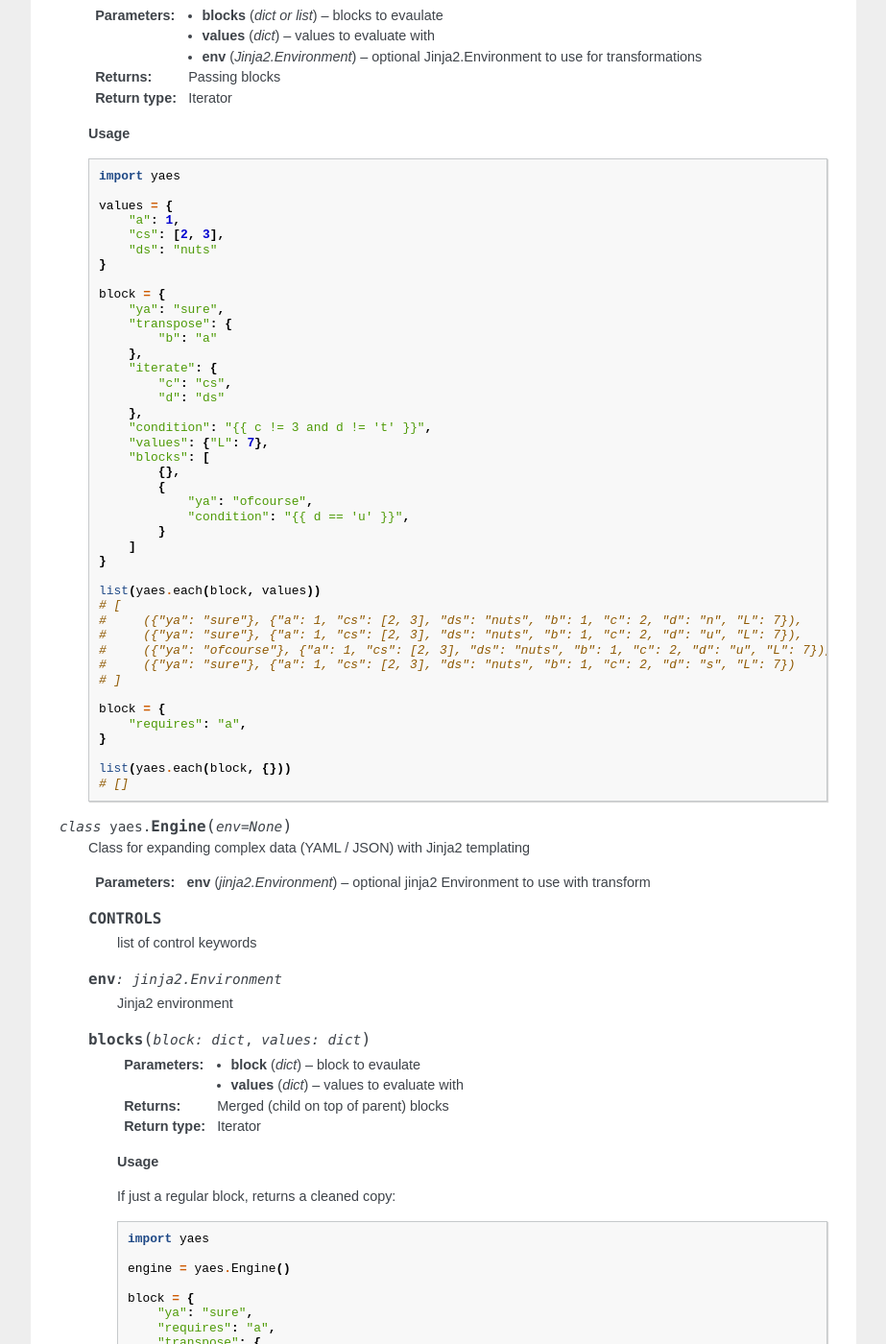
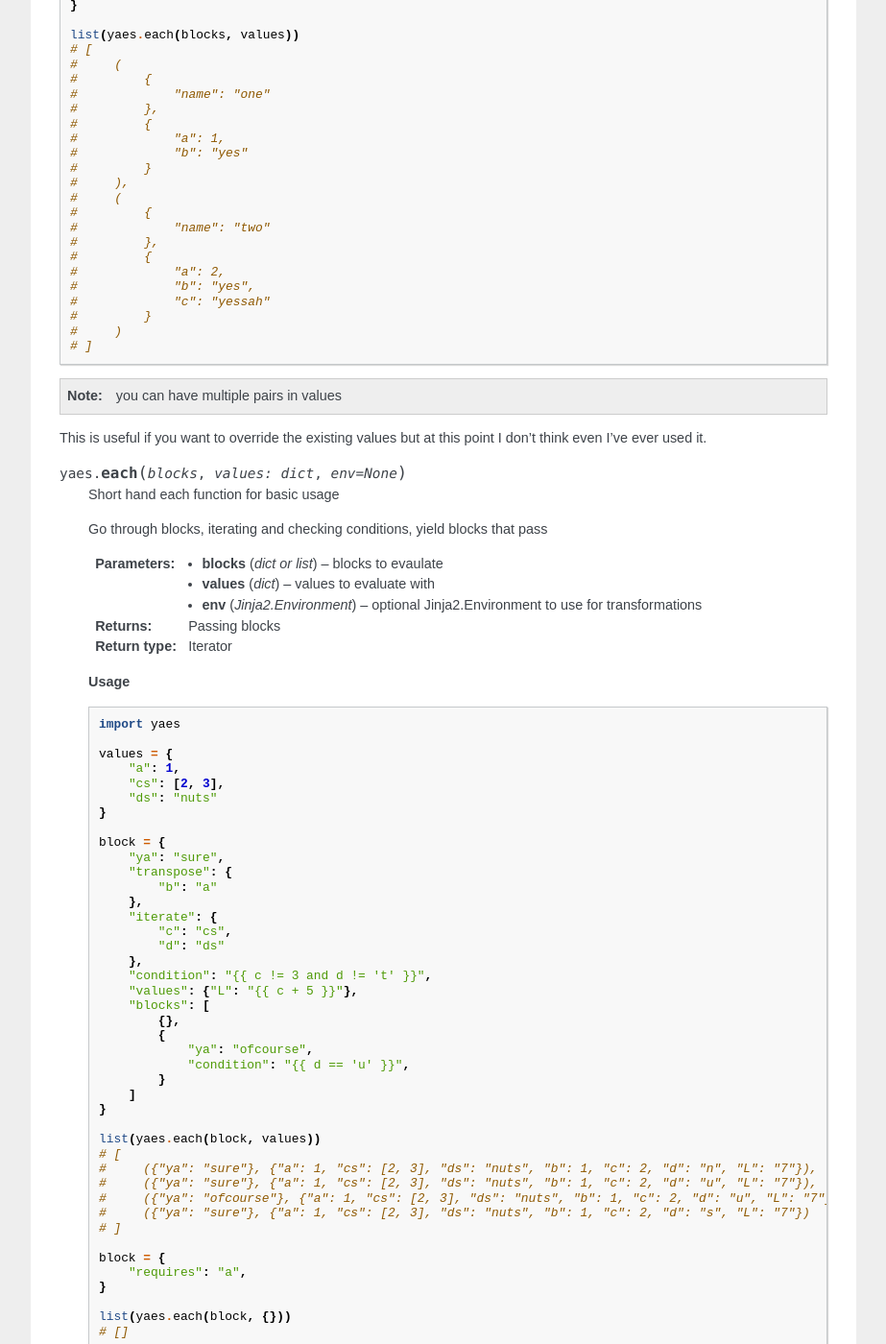
Before and after one commit to gaf3/yaes, a Sphinx documentation site: the page built from docs/source/index.rst, in a window 1280 px wide and 1400 px high, scrolled down 4547 px. Shown: the whole window at 96% size, without its empty margins (198-1121 px from the left). Built offline with Sphinx 7.4.7, drawn with Linux system fonts in a browser that asks for light colours; the version number could not be read and is left out; some of the changed text lies outside the part shown.

Commit message:
Added transform to values in each

```diff
--- a/docs/source/index.rst
+++ b/docs/source/index.rst
@@ -232,8 +232,24 @@
 
     list(yaes.each(blocks, values))
     # [
-    #     ({"name": "one", "base": "value"}, {"a": 1}),
-    #     ({"name": "two", "base": "override"}, {"a": 1})
+    #     (
+    #         {
+    #             "base": "value",
+    #             "name": "one"
+    #         },
+    #         {
+    #             "a": 1
+    #         }
+    #     ),
+    #     (
+    #         {
+    #             "base": "override",
+    #             "name": "two"
+    #         },
+    #         {
+    #             "a": 1
+    #         }
+    #     )
     # ]
 
 .. note::
@@ -254,18 +270,39 @@
         },
         {
             "name": "two",
-            "values": {"a": 2}
+            "values": {
+                "a": 2,
+                "c": "{{ b }}sah"
+            }
         }
     ]
 
     values = {
-        "a": 1
+        "a": 1,
+        "b": "yes"
     }
 
     list(yaes.each(blocks, values))
     # [
-    #     ({"name": "one"}, {"a": 1}),
-    #     ({"name": "two"}, {"a": 2})
+    #     (
+    #         {
+    #             "name": "one"
+    #         },
+    #         {
+    #             "a": 1,
+    #             "b": "yes"
+    #         }
+    #     ),
+    #     (
+    #         {
+    #             "name": "two"
+    #         },
+    #         {
+    #             "a": 2,
+    #             "b": "yes",
+    #             "c": "yessah"
+    #         }
+    #     )
     # ]
 
 .. note::
@@ -312,7 +349,7 @@
                 "d": "ds"
             },
             "condition": "{{ c != 3 and d != 't' }}",
-            "values": {"L": 7},
+            "values": {"L": "{{ c + 5 }}"},
             "blocks": [
                 {},
                 {
@@ -324,10 +361,10 @@
 
         list(yaes.each(block, values))
         # [
-        #     ({"ya": "sure"}, {"a": 1, "cs": [2, 3], "ds": "nuts", "b": 1, "c": 2, "d": "n", "L": 7}),
-        #     ({"ya": "sure"}, {"a": 1, "cs": [2, 3], "ds": "nuts", "b": 1, "c": 2, "d": "u", "L": 7}),
-        #     ({"ya": "ofcourse"}, {"a": 1, "cs": [2, 3], "ds": "nuts", "b": 1, "c": 2, "d": "u", "L": 7}),
-        #     ({"ya": "sure"}, {"a": 1, "cs": [2, 3], "ds": "nuts", "b": 1, "c": 2, "d": "s", "L": 7})
+        #     ({"ya": "sure"}, {"a": 1, "cs": [2, 3], "ds": "nuts", "b": 1, "c": 2, "d": "n", "L": "7"}),
+        #     ({"ya": "sure"}, {"a": 1, "cs": [2, 3], "ds": "nuts", "b": 1, "c": 2, "d": "u", "L": "7"}),
+        #     ({"ya": "ofcourse"}, {"a": 1, "cs": [2, 3], "ds": "nuts", "b": 1, "c": 2, "d": "u", "L": "7"}),
+        #     ({"ya": "sure"}, {"a": 1, "cs": [2, 3], "ds": "nuts", "b": 1, "c": 2, "d": "s", "L": "7"})
         # ]
 
         block = {
@@ -381,7 +418,7 @@
                     "d": "ds"
                 },
                 "condition": "{{ c != 3 and d != 't' }}",
-                "values": {"L": 7}
+                "values": {"L": "{{ c + 5 }}"}
             }
 
             list(engine.blocks(block, {}))
@@ -412,7 +449,7 @@
                             "d": "ds"
                         },
                         "condition": "{{ c != 3 and d != 't' }}",
-                        "values": {"L": 7},
+                        "values": {"L": "{{ c + 5 }}"},
                     }
                 ]
             }
@@ -420,9 +457,9 @@
             list(engine.blocks(block, values))
             # [
             #     ({"ya": "whatever"}, {"a": 1, "cs": [2, 3], "ds": "nuts"}),
-            #     ({"ya": "ofcourse"}, {"a": 1, "cs": [2, 3], "ds": "nuts", "b": 1, "c": 2, "d": "n", "L": 7}),
-            #     ({"ya": "ofcourse"}, {"a": 1, "cs": [2, 3], "ds": "nuts", "b": 1, "c": 2, "d": "u", "L": 7}),
-            #     ({"ya": "ofcourse"}, {"a": 1, "cs": [2, 3], "ds": "nuts", "b": 1, "c": 2, "d": "s", "L": 7})
+            #     ({"ya": "ofcourse"}, {"a": 1, "cs": [2, 3], "ds": "nuts", "b": 1, "c": 2, "d": "n", "L": "7"}),
+            #     ({"ya": "ofcourse"}, {"a": 1, "cs": [2, 3], "ds": "nuts", "b": 1, "c": 2, "d": "u", "L": "7"}),
+            #     ({"ya": "ofcourse"}, {"a": 1, "cs": [2, 3], "ds": "nuts", "b": 1, "c": 2, "d": "s", "L": "7"})
             # ]
 
     .. classmethod:: clean(block: dict) -> dict
@@ -540,7 +577,7 @@
                     "d": "ds"
                 },
                 "condition": "{{ c != 3 and d != 't' }}",
-                "values": {"L": 7},
+                "values": {"L": "{{ c + 5 }}"},
                 "blocks": [
                     {},
                     {
@@ -552,10 +589,10 @@
 
             list(engine.each(block, values))
             # [
-            #     ({"ya": "sure"}, {"a": 1, "cs": [2, 3], "ds": "nuts", "b": 1, "c": 2, "d": "n", "L": 7}),
-            #     ({"ya": "sure"}, {"a": 1, "cs": [2, 3], "ds": "nuts", "b": 1, "c": 2, "d": "u", "L": 7}),
-            #     ({"ya": "ofcourse"}, {"a": 1, "cs": [2, 3], "ds": "nuts", "b": 1, "c": 2, "d": "u", "L": 7}),
-            #     ({"ya": "sure"}, {"a": 1, "cs": [2, 3], "ds": "nuts", "b": 1, "c": 2, "d": "s", "L": 7})
+            #     ({"ya": "sure"}, {"a": 1, "cs": [2, 3], "ds": "nuts", "b": 1, "c": 2, "d": "n", "L": "7"}),
+            #     ({"ya": "sure"}, {"a": 1, "cs": [2, 3], "ds": "nuts", "b": 1, "c": 2, "d": "u", "L": "7"}),
+            #     ({"ya": "ofcourse"}, {"a": 1, "cs": [2, 3], "ds": "nuts", "b": 1, "c": 2, "d": "u", "L": "7"}),
+            #     ({"ya": "sure"}, {"a": 1, "cs": [2, 3], "ds": "nuts", "b": 1, "c": 2, "d": "s", "L": "7"})
             # ]
 
             block = {
```
Also changed, not shown: other parts of docs/source/index.rst (+1 -1 lines), 3 other files.
